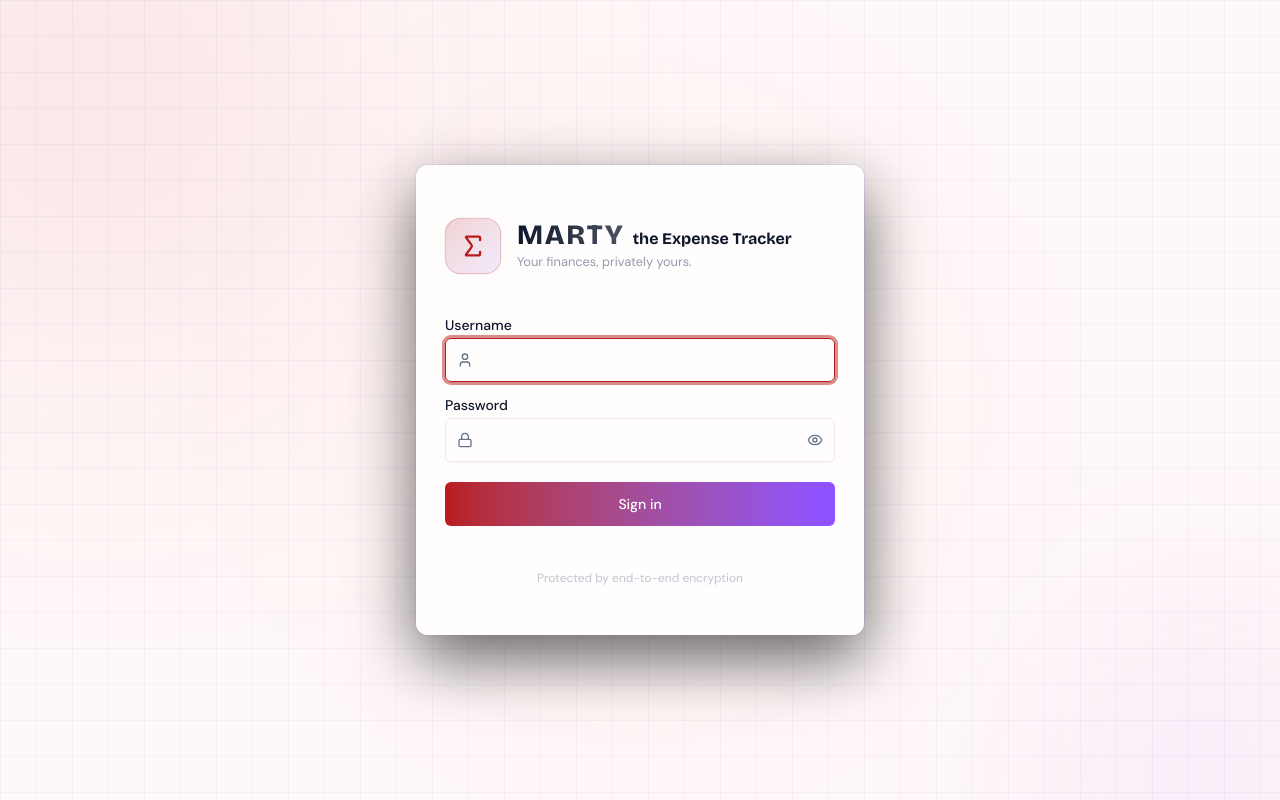
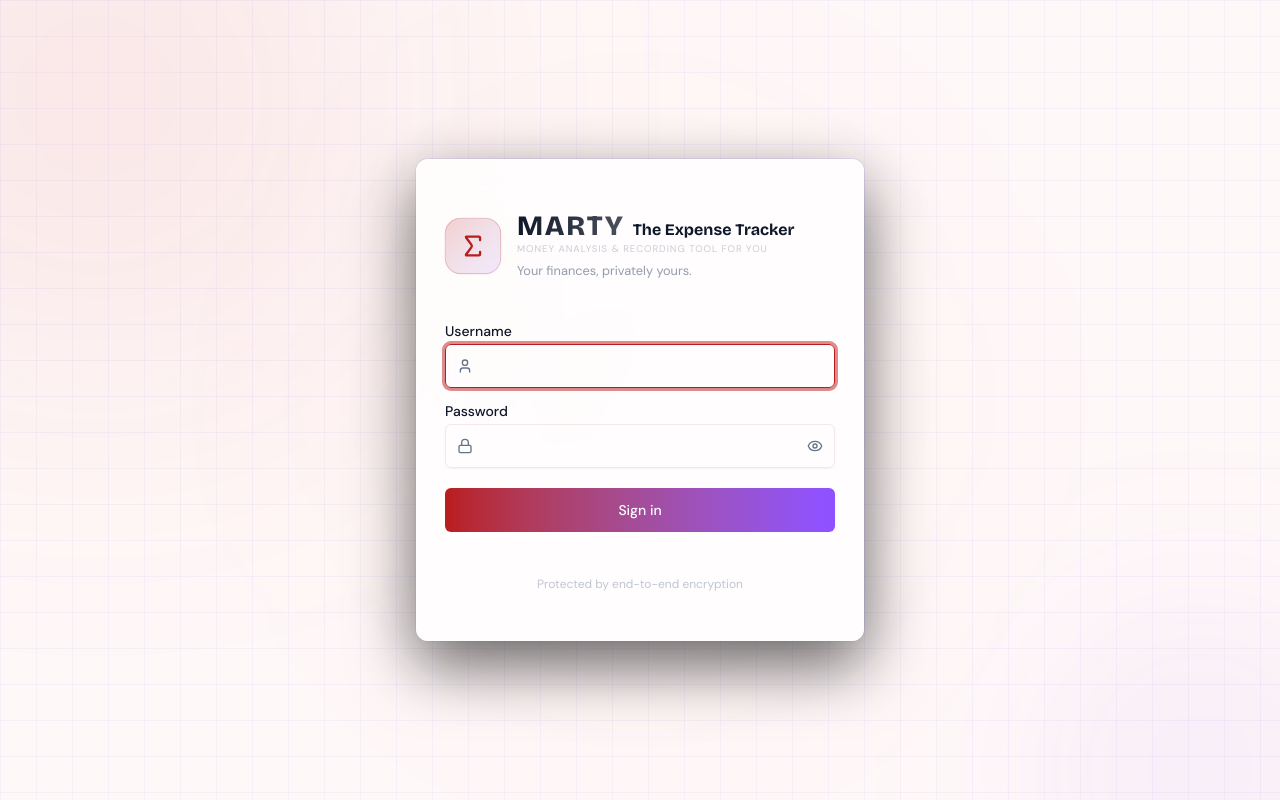
Before and after one commit to chaitanya-gvs/marty-the-expense-tracker, a Next.js app in the folder frontend/: page /login in a window 1280 px wide. Built offline with nearby package versions, Linux system fonts and the light colour scheme; no server answers.

Commit message:
feat(branding): acronym above tagline on login, Sigma + MARTY in sidebar

```diff
--- a/frontend/src/app/login/page.tsx
+++ b/frontend/src/app/login/page.tsx
@@ -165,11 +165,14 @@ export default function LoginPage() {
                     fontSize: "1rem",
                   }}
                 >
-                  the Expense Tracker
+                  The Expense Tracker
                 </span>
               </div>
-              {/* Tagline as subheading */}
-              <p className="text-[0.8rem] text-muted-foreground/70 leading-snug">
+              {/* Acronym expansion then tagline */}
+              <p className="text-[0.6rem] text-muted-foreground/35 tracking-widest uppercase leading-none">
+                Money Analysis &amp; Recording Tool for You
+              </p>
+              <p className="text-[0.8rem] text-muted-foreground/70 leading-snug mt-1">
                 Your finances, privately yours.
               </p>
             </motion.div>
--- a/frontend/src/components/layout/navigation.tsx
+++ b/frontend/src/components/layout/navigation.tsx
@@ -5,7 +5,7 @@ import { usePathname, useRouter } from "next/navigation";
 import { useState } from "react";
 import { cn } from "@/lib/utils";
 import {
-  Wallet,
+  Sigma,
   ArrowLeftRight,
   TrendingUp,
   Target,
@@ -60,13 +60,13 @@ export function Navigation() {
           {isHovered ? (
             <>
               <div className="flex items-center gap-2">
-                <Wallet className="h-5 w-5 text-primary" />
-                <h1 className="text-sm font-semibold text-sidebar-foreground tracking-tight">Expense Tracker</h1>
+                <Sigma className="h-5 w-5 text-primary" />
+                <h1 className="text-sm font-semibold text-sidebar-foreground tracking-widest">MARTY</h1>
               </div>
               <ThemeToggle />
             </>
           ) : (
-            <Wallet className="h-5 w-5 text-primary" />
+            <Sigma className="h-5 w-5 text-primary" />
           )}
         </div>
 
```
